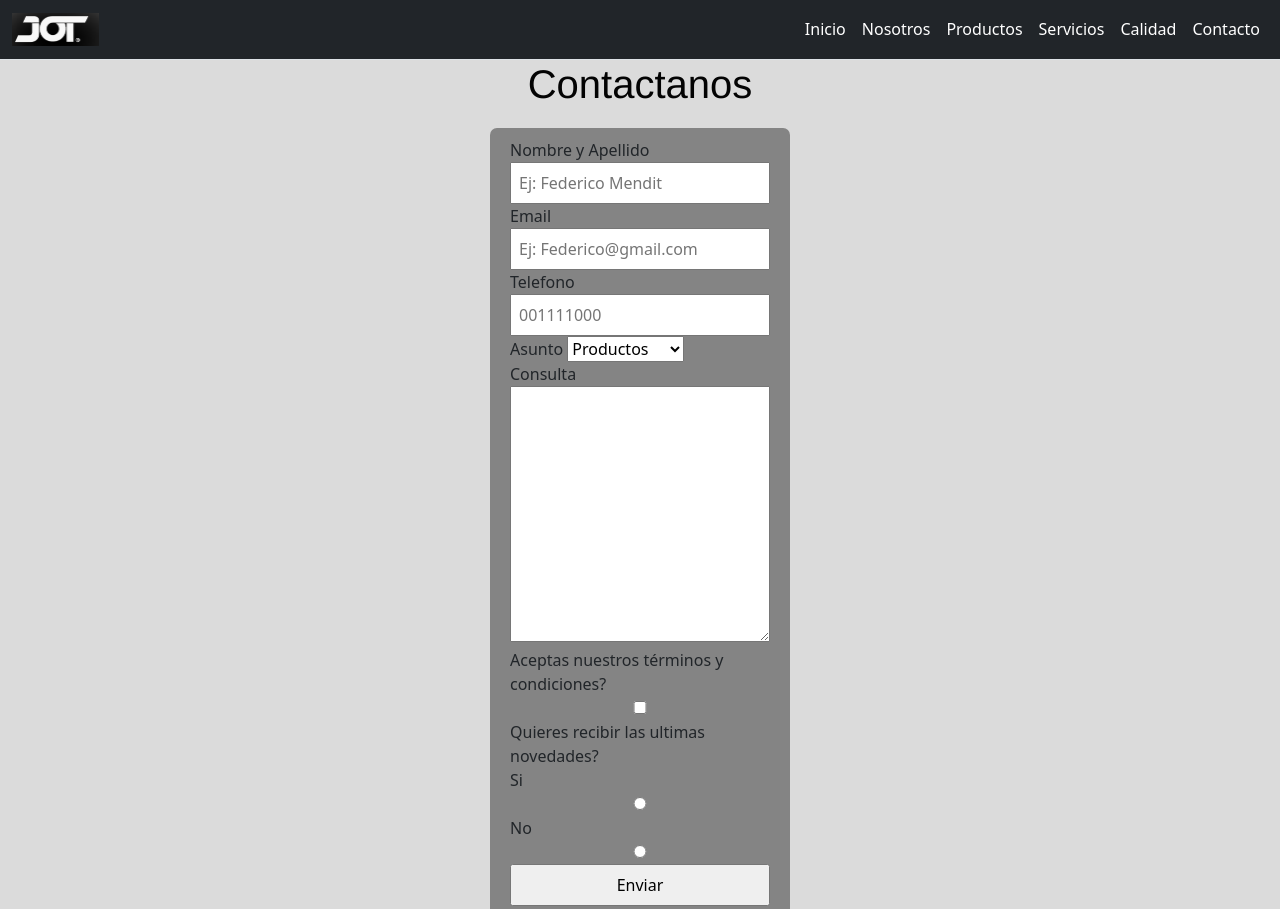
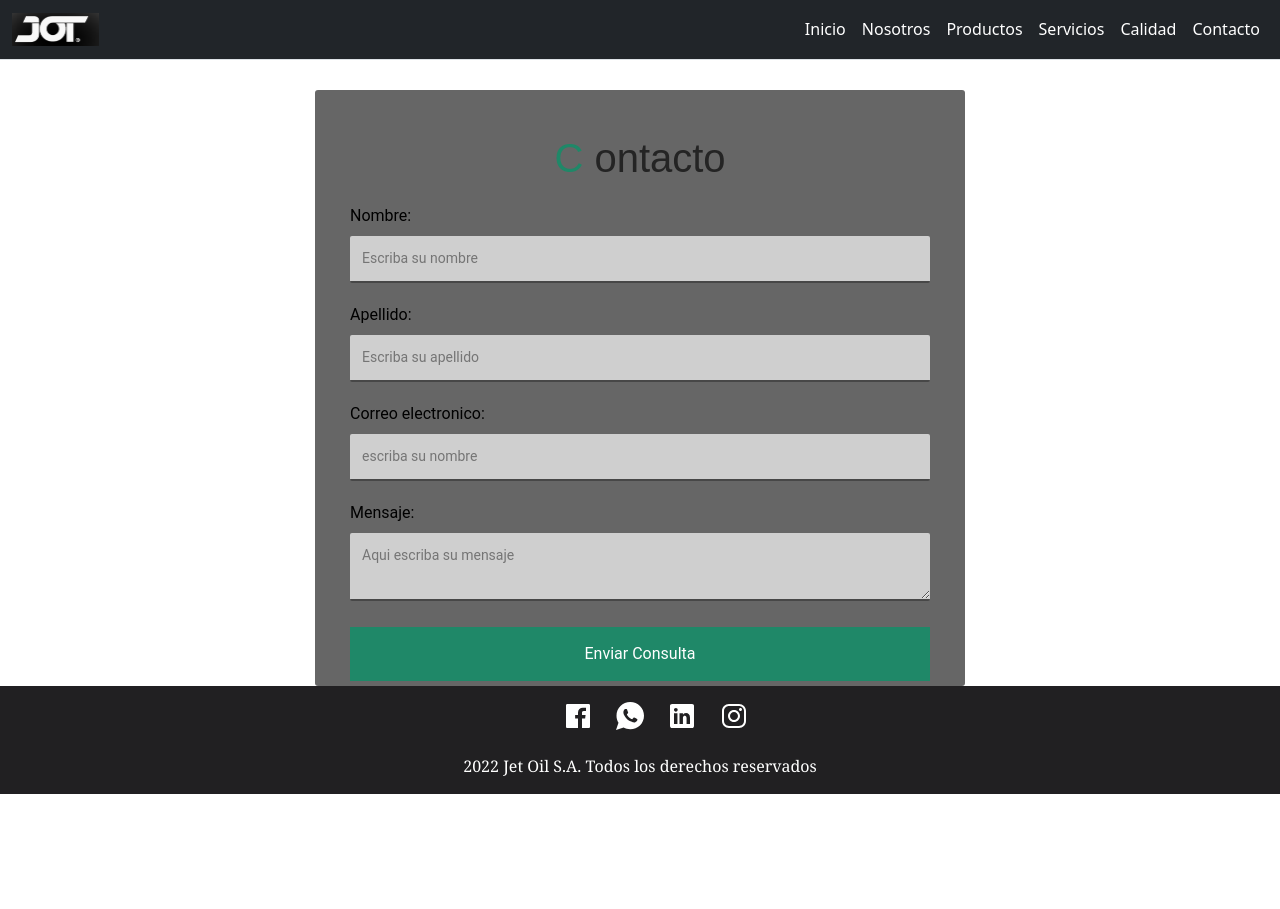
Before and after one commit to Candela-Infantil/Proyecto-Candelainfantil, a plain HTML site: page pages/contacto.html in a window 1280 px wide. Shown: the top 909 px of the page. After the commit the page ends 800 px from the top, so only its background shows below. Drawn offline with nearby package versions, Linux system fonts and the light colour scheme.

Commit message:
modificaciones en todas las secciones

```diff
--- a/css/styles.css
+++ b/css/styles.css
@@ -16,117 +16,85 @@ h1{
     background-color: #dbdbdb;
    }
 
-
-   .section-nosotros__title{
+   h2{
     text-align: center;
     padding: 20px;
    }
 
-
-   .galeria-nosotros{
-    display: flex;
-    justify-content: center;
-    align-items: center;
-    flex-direction: column;
-    gap: 20px;
+   .tarjeta{
+    padding: 30px;
+    text-align: center;
    }
 
-   .galeria-nosotros__card{
-    width: 80%;
-    height: 30vh;
-
-    font-size: 1.8rem;
-
-    display: flex;
-    justify-content: center;
-    justify-items: center;
-
-   }
-
-   .galeria-nosotros__card--destacada{
-    background-image: url(../assets/img/nosotros.jpg);
-    background-size: cover;
-   }
-
-   .galeria-nosotros__card--secundaria1{
-    background-image: url(../assets/img/card1.jpg);
-    background-size: cover;
-   }
-
-   .galeria-nosotros__card--secundaria2{
-    background-image: url(../assets/img/card2.jpg);
-    background-size: cover;
-   }
-
-   .galeria-nosotros__card--secundaria3{
-    background-image: url(../assets/img/card3.jpg);
-    background-size: cover;
-   }
-
-   .galeria-nosotros__card--secundaria4{
-    background-image: url(../assets/img/card4.jpg);
-    background-size: cover;
+    .card:hover {
+    box-shadow: 0 5px 15px rgba(3, 89, 92, .5);
+    transform: translateY(-15px);
    }
 
 
-   @media (min-width:768px){
-    .galeria-nosotros{
-        display: grid;
-        grid-template-columns: repeat(2.45%);
-        grid-template-rows: 50vh repeat(2,45vh);
-
+    .contenedor .form .form-header .form-title{
+       font-weight: normal;
+       font-family: sans-serif;
+       color: #1f8868;
+       text-align: center;
+       padding: 14px 0;
     }
 
-    .galeria-nosotros__card{
-        width: 100%;
-        height: 100%;
+    .contenedor .form .form-header .form-title span{
+        color: rgba(3, 3, 3, 0.667);
      }
 
-    .galeria-nosotros__card--destacada{
-        grid-column: span 2;
+     .contenedor .form{
+        background: rgba(0, 0, 0, .6);
+        width: 90%;
+        max-width: 650px;
+        margin: auto;
+        padding: 5px 35px;
+        margin-top: 30px;
+        padding-top: 30px;
+        border-radius: 3px;
      }
 
+     .contenedor .form .form-label{
+        display: block;
+        color: rgb(0, 0, 0);
+        font-size: 16px;
+        font-family: Roboto;
+        position: relative;
      }
 
-   @media (min-width:1200px){
-
-    .galeria-nosotros{
-        grid-template-columns: repeat(3,25%);
-        grid-template-rows: repeat(3,40vh);
-
+     .contenedor .form .form-input, .form-textarea{
+        background: rgba(252, 252, 252, 0.7);
+        border: none;
+        outline: none;
+        border-bottom: 2px solid #474747;
+        width: 100%;
+        padding: 12px;
+        margin-bottom: 20px;
+        border-radius: 2px;
+        font-size: 14px;
+        color: #fff;
+        font-family: Roboto;
      }
 
-    .galeria-nosotros__card{
-        width: 100%;
-        height: 100%;
+     .contenedor .form .form-textarea{
+        resize: vertical;
+        max-width: 700px;
+        min-height: 50px;
      }
 
-    .galeria-nosotros__card--destacada{
-        grid-column: span 4;
-        grid-row: span 2;
-        font-size: 4rem;
+     .contenedor .form .btn-submit{
+        width: 100%;
+        font-family: Roboto;
+        outline: none;
+        background: #1f8868;
+        font-size: 16px;
+        border: none;
+        color: #fff;
+        padding: 15px 0;
+        cursor: pointer
      }
 
-    }
-
-    .contenedor-formulario{
-        background-image: url(../assets/img/);
-        background-size: 100vw 100vh;
-        background-attachment: fixed;
-        margin: 0;
-    }
-
-
-
-    form{
-        width: 300px;
-        margin: auto;
-        background: rgba(0, 0, 0, 0.4);
-        padding: 10px 20px;
-        box-sizing: border-box;
-        margin-top: 20px;
-        border-radius: 7px;
-    }
 
     input, textarea{
         width: 100%;
--- a/pages/contacto.html
+++ b/pages/contacto.html
@@ -39,50 +39,36 @@
       </nav>
     </div>
   </header>
-<main>
 
-  <div class="contenedor-formulario">
-    <h1> Contactanos </h1>
-    <form action="">
-        <label for="nombre-usurio">Nombre y Apellido</label>
-        <input type="text" id="nombre-usuario" placeholder="Ej: Federico Mendit " required>
-        <label for="email">Email</label>
-        <input type="text" id="email" placeholder="Ej: Federico@gmail.com" required>
-        <label for="telefono">Telefono</label>
-        <input type="text" id="telefono" placeholder="001111000" required>
-        <label for="asunto">Asunto</label>
-    <select name="asunto" id="">
-        <option value="">Productos</option>
-        <option value="">Servicios</option>
-        <option value="">RRHH</option>
-        <option value="">Presupuesto</option>
-        <option value="">Otro asunto</option>
-    </select>
+  <div class="contenedor">
+    <form action="" class="form">
+      <div class="form-header">
+        <h1 class="form-title">C <span>ontacto</span></h1>
+      </div>
 
-    <div>
-    <label for="consulta">Consulta</label>
-    <textarea name="consulta" id="consulta" cols="30" rows="10"></textarea>
-  </div>
-
-    <label for="">Aceptas nuestros términos y condiciones?</label>
-    <input type="checkbox" value="aceptas-terminos" required>
-
-    <label for="">Quieres recibir las ultimas novedades?</label>
-
-    <label for="">Si</label>
-    <input type="radio" name="noticias" value="noticias-si">
-
-    <label for="">No</label>
-    <input type="radio" name="noticias" value="noticias-no">
+      <label for="nombre" class="form-label">Nombre:</label>
+      <input type="text" class="form-input" id="nombre"  placeholder="Escriba su nombre">
 
 
-    <input type="submit" value="Enviar">
+      <label for="apellido" class="form-label">Apellido:</label>
+      <input type="text" class="form-input" id="apellido" placeholder="Escriba su apellido">
+
+
+      <label for="correo" class="form-label">Correo electronico:</label>
+      <input type="email" class="form-input" id="correo" placeholder="escriba su nombre">
+
+
+      <label for="mensaje" class="form-label">Mensaje:</label>
+      <textarea id="mensaje" class="form-textarea" placeholder="Aqui escriba su mensaje"
+      ></textarea>
+
+      <input type="submit" class="btn-submit" value="Enviar Consulta">
+
+    </form>
+  </div>
 
 
 
-</form>
-
-</main>
 
   <footer class="pie-pagina">
 
```
Also changed, not shown: index.html (+15 -0 lines), pages/nosotros.html (+50 -15 lines), assets/img/card1.jpg, assets/img/card2.jpg, assets/img/card3.jpg, assets/img/card4.jpg, assets/img/jet-oil-technology-eduardo-rosalesjpg.jpg (added), 1 other file. Lines whose indentation alone changed are shown as unchanged.
